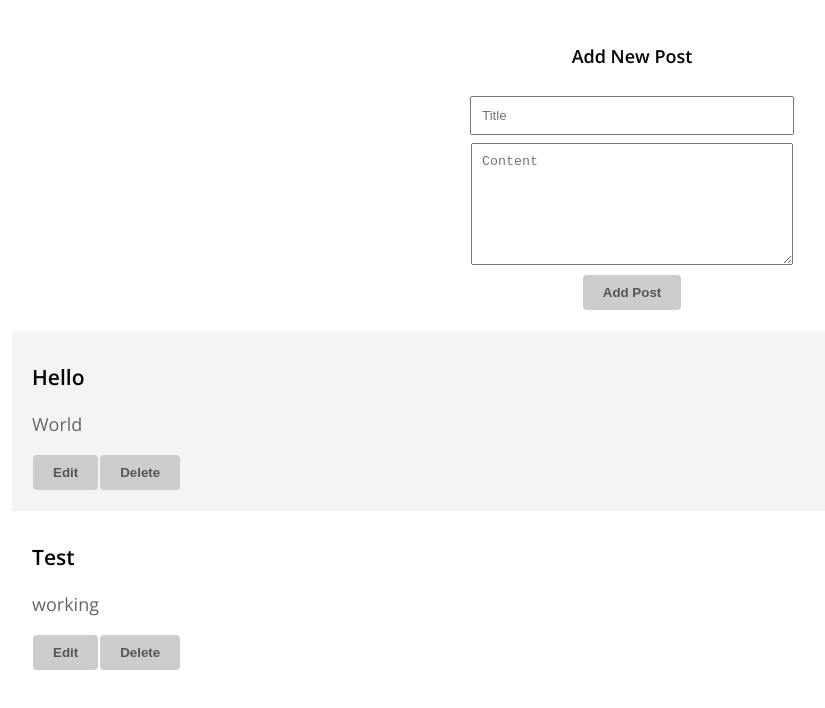
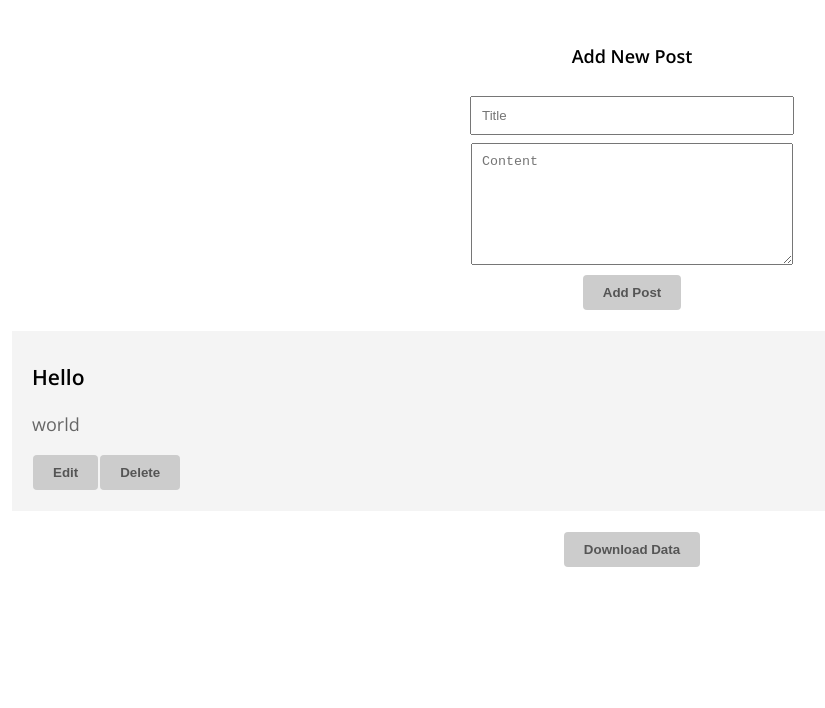
Before and after one commit to thraddash/food2, a React (Create React App) app: page / in a window 1280 px wide. Shown: the top 708 px of the page, without its empty margins (8-833 px from the left). Built offline with nearby package versions, Linux system fonts and the light colour scheme.

Commit message:
add save data button

```diff
--- a/src/App.js
+++ b/src/App.js
@@ -99,14 +99,33 @@ function App() {
     saveJson(posts);
   }
 
-  // Function to write to JSON file
+  // Write to JSON file
   //////////////////////////////////////
+  // this function will receive all updated state / posts after you add, edit delete post
   const saveJson = (posts) => {
-
+    // api URL // end point from node server / express server
+    const url = 'http://localhost:5000/write'
+    axios.post(url, posts)
+    .then(response => {
+      // console.log(response);
+    });
   }
 
-  // Bonus Section
+  // Download JSON File
   //////////////////////////////////////
+  const saveData = jsonDate => {
+    const fileData = JSON.stringify(jsonDate);
+
+    const blob = new Blob([fileData], {type: "text/plain"});
+    const url = URL.createObjectURL(blob);
+    // create link
+    const link = document.createElement('a');
+    // point link to file to be downloaded
+    link.download = 'newData.json';
+    link.href = url;
+    // trigger download
+    link.click();
+  }
 
   return (
     <div className="App">
@@ -139,7 +158,6 @@ function App() {
             />
             <br />
             <textarea placeholder="Content"
-              placeholder="Content"
               onChange={e => setUpdateContent(e.target.value)}
               value={updateContent || ''}
             ></textarea>
@@ -159,6 +177,9 @@ function App() {
             </div>
           )
         }) : null }
+        <div className="btn-download">
+          <button onClick={ e => saveData(data )}>Download Data</button>
+        </div>
       </div>
     </div>
   );
--- a/src/data.json
+++ b/src/data.json
@@ -1,12 +1,7 @@
 [
-    {
-    "id": "1",
-    "title": "Hello ",
-    "content": "World"
-    },
-    {
-    "id": "2",
-    "title": "Test",
-    "content": "working"
-    }
+  {
+    "id": "18a34f20-bc30-11eb-b83d-13213367ae36",
+    "title": "hello",
+    "content": "world"
+  }
 ]
```
Also changed, not shown: src/server.js (+54 -0 lines).
